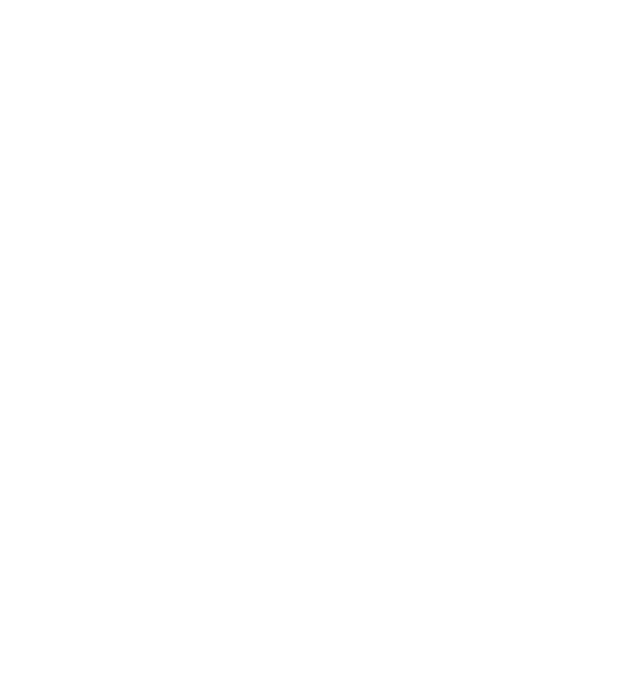
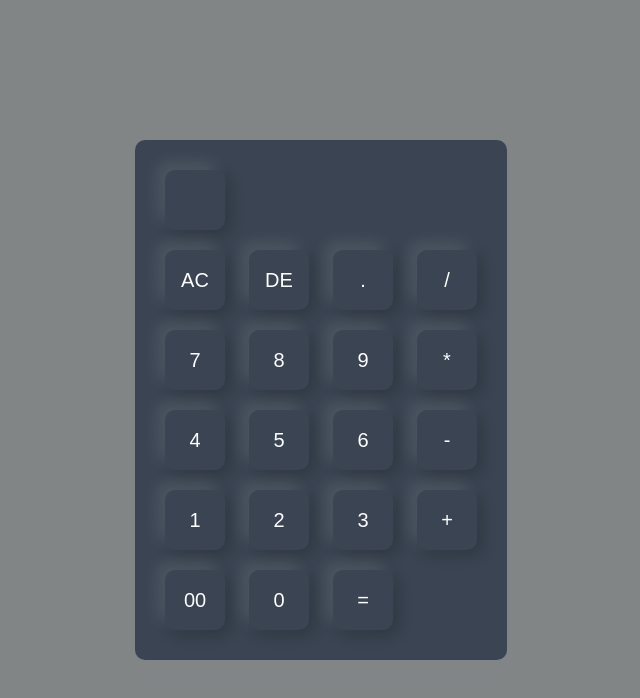
Before and after one commit to musab03/Calculator, a plain HTML site: page index.html in a window 1280 px wide. Shown: the whole page, without its empty margins (319-959 px from the left). Drawn offline with Linux system fonts and the light colour scheme.

Commit message:
add html and css

```diff
--- a/index.html
+++ b/index.html
@@ -8,5 +8,44 @@
 </head>
 <body>
 
+<div class="container">
+    <div class="calculator">
+        <form>
+            <div>
+                <input type="text" name = "display">
+            </div>
+            <div>
+                <input type="button" value="AC">
+                <input type="button" value="DE">
+                <input type="button" value=".">
+                <input type="button" value="/">
+            </div>
+            <div>
+                <input type="button" value="7">
+                <input type="button" value="8">
+                <input type="button" value="9">
+                <input type="button" value="*">
+            </div>
+            <div>
+                <input type="button" value="4">
+                <input type="button" value="5">
+                <input type="button" value="6">
+                <input type="button" value="-">
+            </div>
+            <div>
+                <input type="button" value="1">
+                <input type="button" value="2">
+                <input type="button" value="3">
+                <input type="button" value="+">
+            </div>
+            <div>
+                <input type="button" value="00">
+                <input type="button" value="0">
+                <input type="button" value="=">
+            </div>
+        </form>
+    </div>
+</div>
+
 </body>
 </html>
--- a/style.css
+++ b/style.css
@@ -4,3 +4,35 @@
     font-size: 'Poppins', sans-serif;
     box-sizing: border-box;
 }
+.container{
+    width: 100%;
+    height: 100vh;
+    background: #828585;
+    display: flex;
+    align-items: center;
+    justify-content: center;
+}
+.calculator{
+    background: #3a4452;
+    padding: 20px;
+    border-radius: 10px;
+
+}
+.calculator form input{
+    border: 0;
+    outline: 60px;
+    width: 60px;
+    height: 60px;
+    border-radius: 10px;
+    box-shadow: -8px -8px 15px rgba(255,255,255,0.1), 5px 5px 15px rgba(0,0,0,0.2);
+    background: transparent;
+    font-size: 20px;
+    color: #fff;
+    cursor: pointer;
+    margin: 10px;
+}
+form .display{
+    display: flex;
+    justify-content: flex-end;
+    margin: 20px 0;
+}
```
